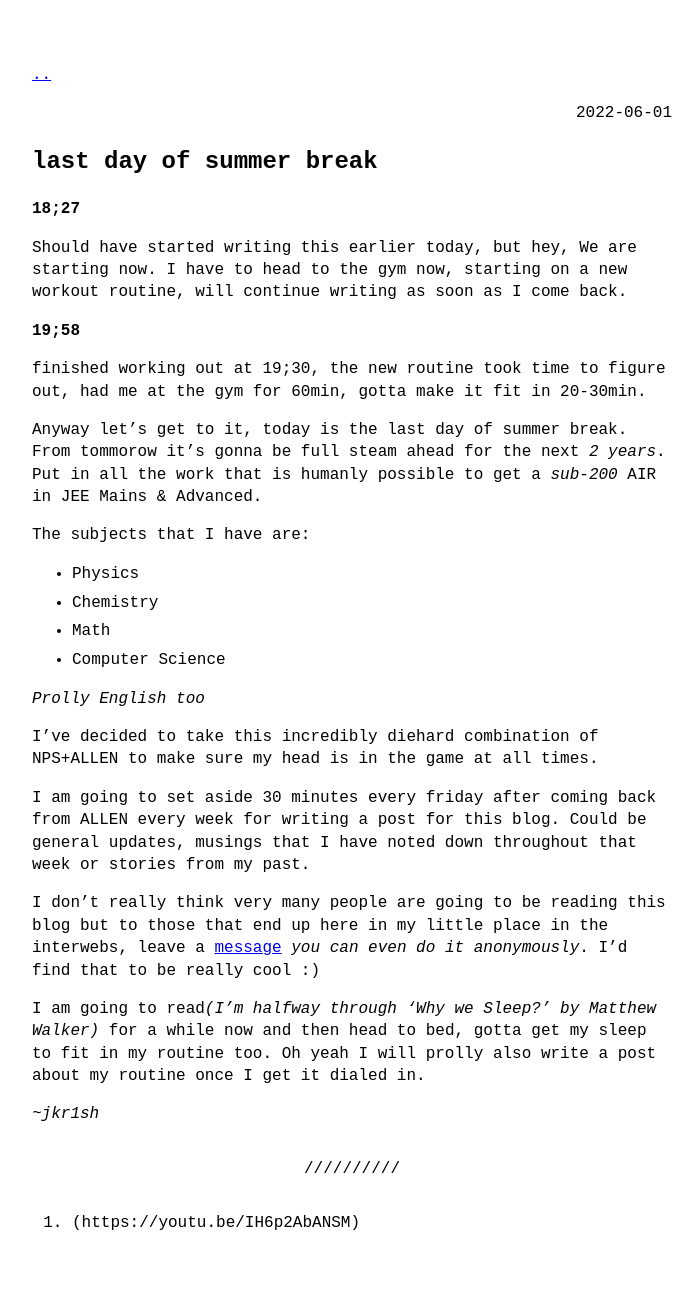
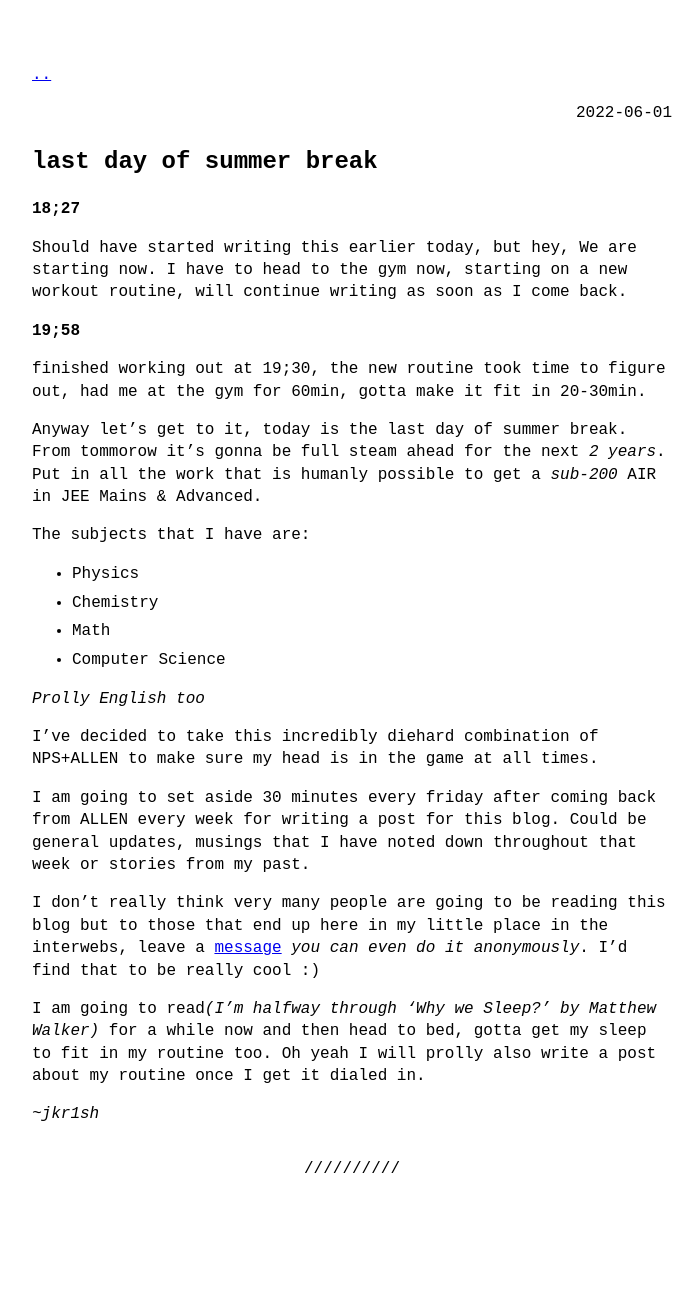
Before and after one commit to jkr1sh/blog, a Jekyll site: the page built from _posts/2022-06-01-last-day-of-summer-break.md, in a window 1280 px wide. Shown: the whole page, without its empty margins (288-988 px from the left). Built offline with Jekyll 4.4.1, drawn with Linux system fonts in a browser that asks for light colours; after the commit the page ends 1276 px from its top, so only the background shows below that; part of the change alters nothing that is shown.

Commit message:
upd post

```diff
--- a/_posts/2022-06-01-last-day-of-summer-break.md
+++ b/_posts/2022-06-01-last-day-of-summer-break.md
@@ -33,5 +33,3 @@ I am going to read*(I'm halfway through 'Why we Sleep?' by Matthew Walker)* for
 *~jkr1sh*
 
 ---
-
-1. (https://youtu.be/IH6p2AbANSM)
```
